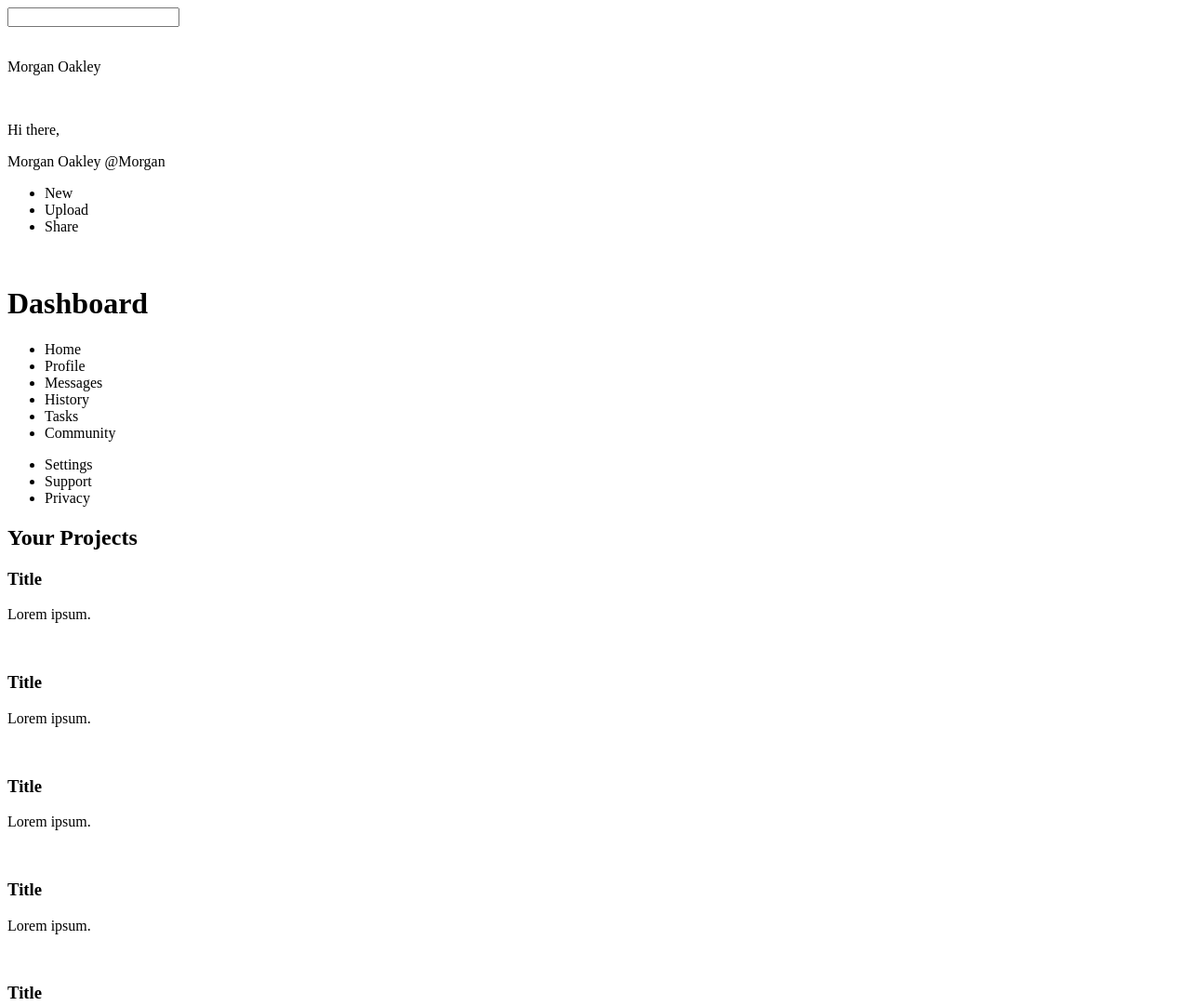
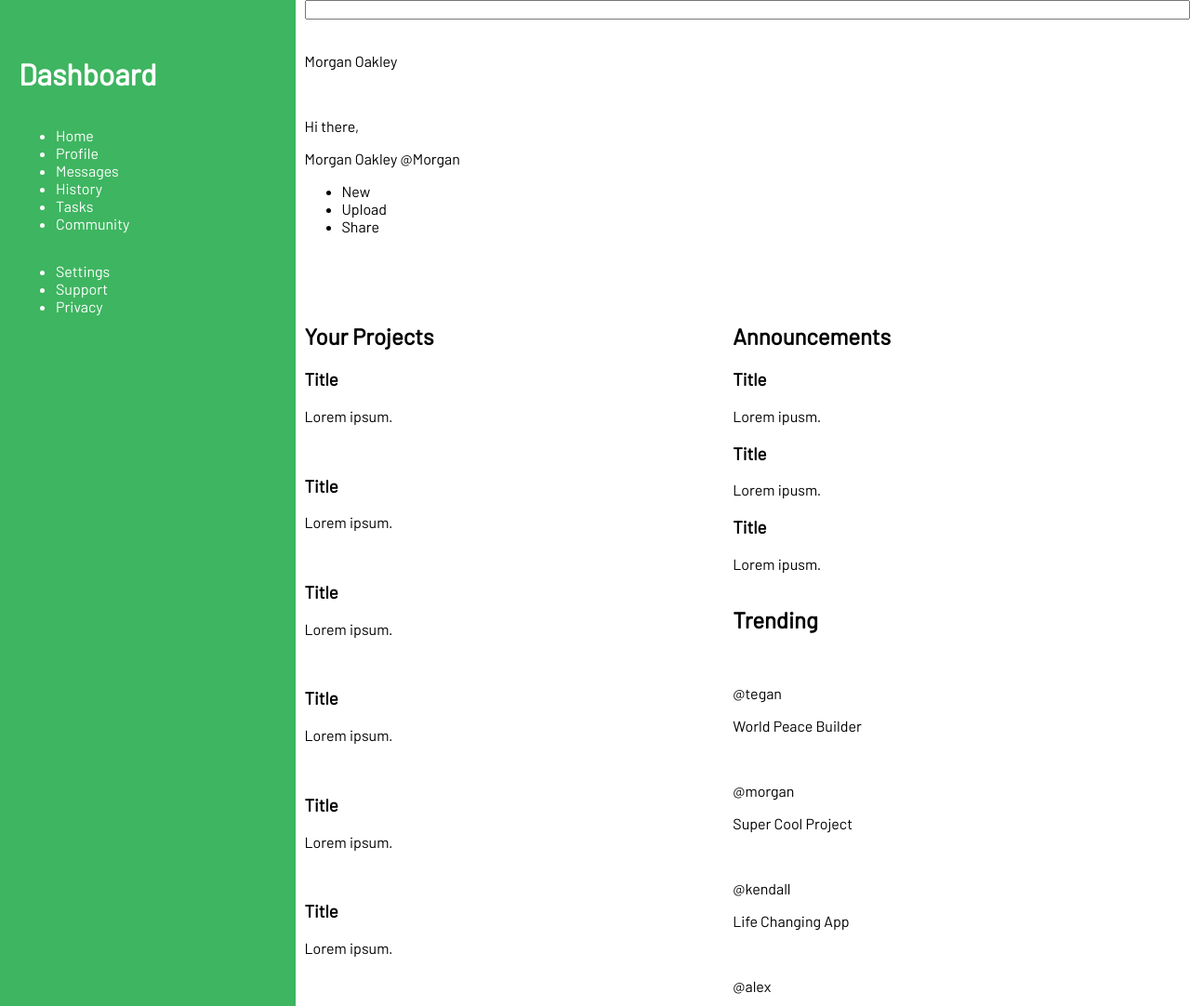
Before and after one commit to adrianwhatfield/admin-dashboard, a plain HTML site: page index.html in a window 1280 px wide. Shown: the top 1082 px of the page at 93% size. Drawn offline with Linux system fonts and the light colour scheme.

Commit message:
Add style.css

```diff
--- a/index.html
+++ b/index.html
@@ -4,6 +4,7 @@
     <meta charset="UTF-8">
     <meta http-equiv="X-UA-Compatible" content="IE=edge">
     <meta name="viewport" content="width=device-width, initial-scale=1.0">
+    <link href="style.css" rel="stylesheet">
     <title>Admin Dashboard</title>
 </head>
 <body>
@@ -14,7 +15,6 @@
             <img src="" class="profile-photo small">
             <p class="profile-name small">Morgan Oakley</p>
         </div>
-    </header>
 
         <div class="profile-options">
             <div class="profile large">
@@ -30,6 +30,7 @@
                 <li>Share</li>
             </ul>
         </div>
+    </header>
 
     <div class="sidebar">
         <div class="title">
@@ -137,7 +138,7 @@
             <div class="trending-profile">
                 <img src="" class="profile-photo small">
                 <p class="profile-name small">@morgan</p>
-                <p class="profile-info">SUper Cool Project</p>
+                <p class="profile-info">Super Cool Project</p>
             </div>
             <div class="trending-profile">
                 <img src="" class="profile-photo small">
--- /dev/null
+++ b/style.css
@@ -0,0 +1,62 @@
+@font-face {
+    font-family: Barlow;
+    src: url(fonts/Barlow-Regular.ttf);
+}
+
+@font-face {
+    font-family: LilitaOne;
+    src: url(font/LilitaOne-Regular.ttf);
+}
+
+body {
+    margin: 0;
+    padding: 0;
+    display: grid;
+    grid-template-areas:
+        'sidebar header'
+        'sidebar main'
+        'sidebar footer';
+    grid-template-rows: 2fr 5fr 1fr;
+    grid-template-columns: 1fr 3fr;
+    grid-gap: 10px;
+    font-family: Barlow, sans-serif;
+}
+
+.sidebar {
+    display: flex;
+    flex-direction: column;
+    background-color: #3eb560;
+    color: white;
+    grid-area: sidebar;
+    padding: 20px;
+}
+
+.main {
+    grid-area: main;
+    display: grid;
+    grid-template-areas:
+        'projects announcements'
+        'projects trending';
+}
+
+.projects {
+    grid-area: projects;
+}
+
+.announcements {
+    grid-area: announcements;
+}
+
+.trending {
+    grid-area: trending;
+}
+
+header {
+    grid-area: header;
+    display: flex;
+    flex-direction: column;
+}
+
+footer {
+    grid-area: footer;
+}
```
Also changed, not shown: fonts/Barlow-Regular.ttf (added), fonts/LilitaOne-Regular.ttf (added). Lines whose indentation alone changed are shown as unchanged.
